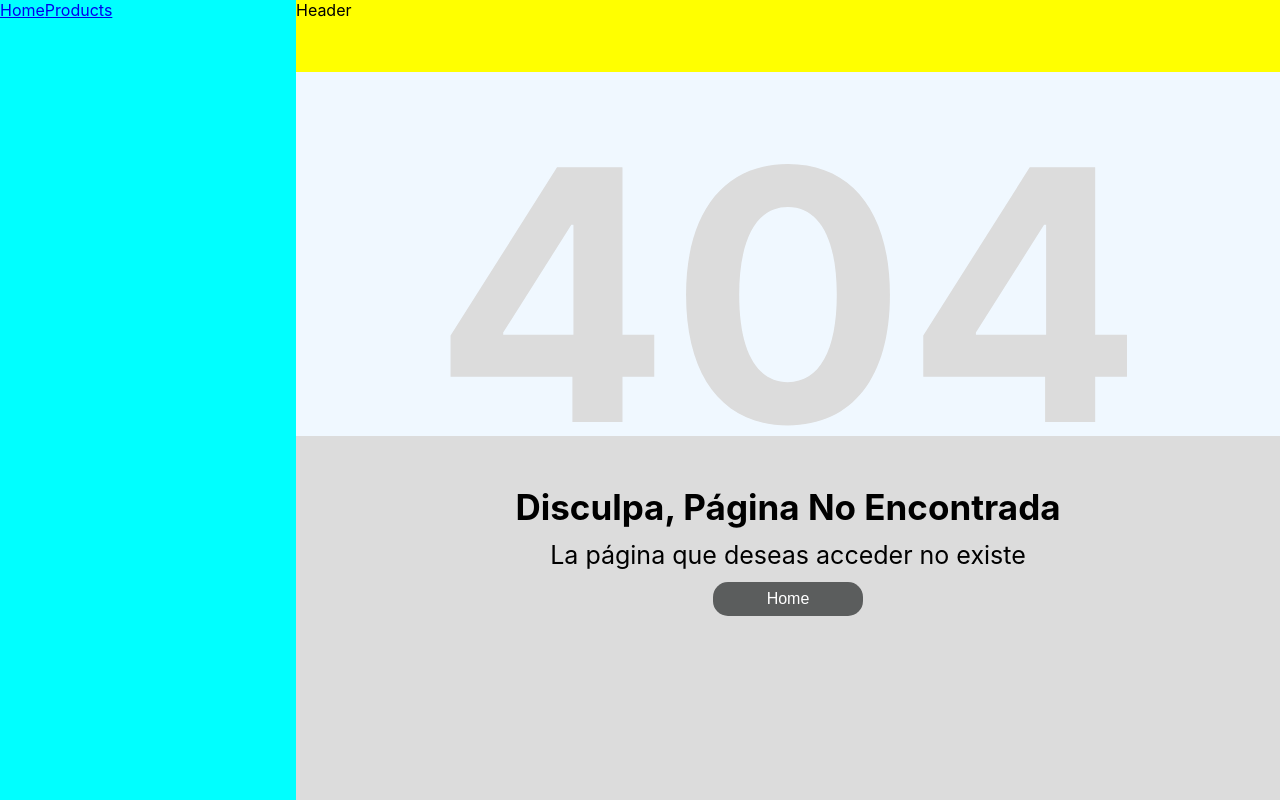
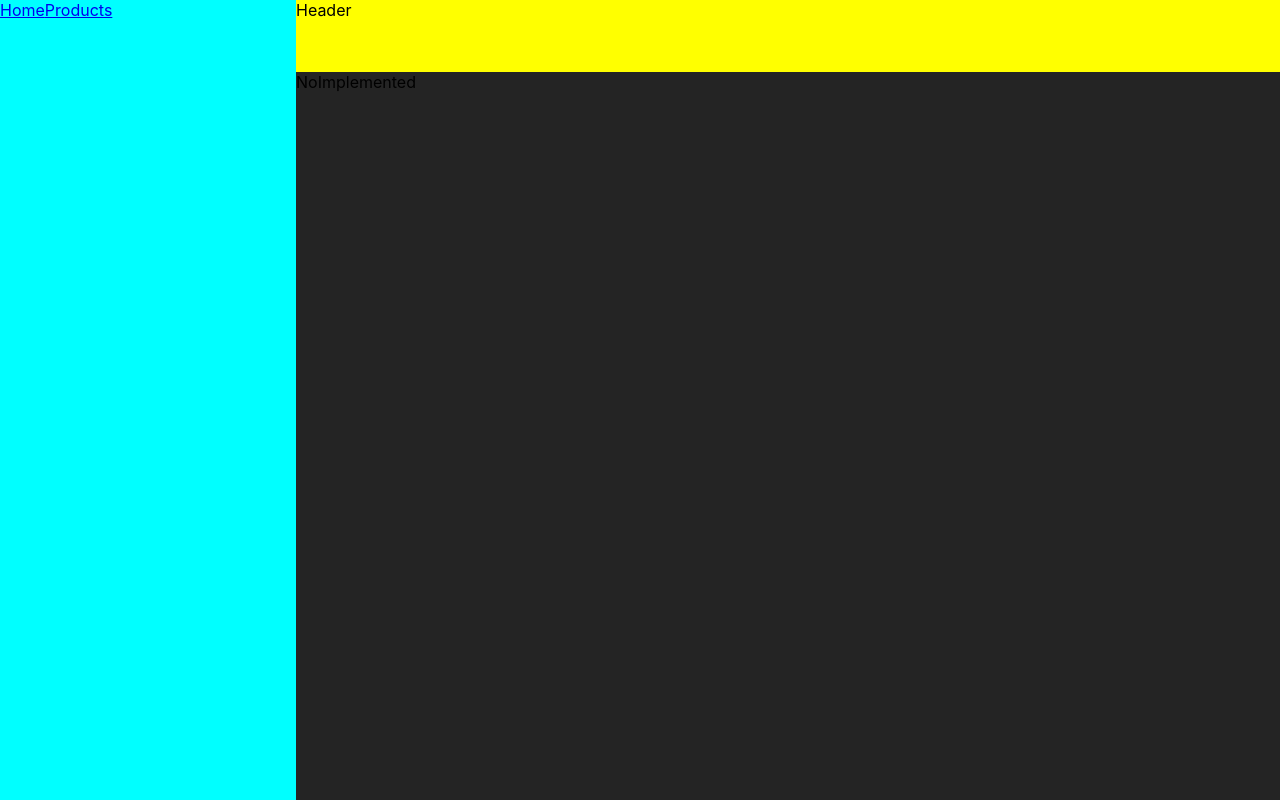
Before and after one commit to JoaquinVarelaCenco/Dashboard-Equipo1, a React (Create React App) app: page /stores in a window 1280 px wide. Before the commit this address had no page. Built offline with nearby package versions, Linux system fonts and the light colour scheme.

Commit message:
Inicio de pagina no implementada

```diff
--- a/src/pages/Error404/Error404.css
+++ b/src/pages/Error404/Error404.css
@@ -14,7 +14,7 @@
     background-color: aliceblue;
 }
 .error404__top p{
-    margin-bottom: -70px;
+    margin-bottom: -75px;
     font-size: 350px;
     font-weight: bold;
     color:gainsboro;
@@ -33,7 +33,6 @@
 
 .error404__bottom h3{
     font-size: 35px;
-    font-weight: bold;
 }
 
 .error404__bottom p{
--- /dev/null
+++ b/src/pages/NoImplemented/NoImplemented.js
@@ -0,0 +1,9 @@
+import './NoImplemented.css'
+
+const NoImplemented = () => {
+  return (
+    <div>NoImplemented</div>
+  )
+}
+
+export default NoImplemented
--- a/src/routes/AppRouter.js
+++ b/src/routes/AppRouter.js
@@ -2,6 +2,7 @@ import React from "react";
 import { BrowserRouter, Routes, Route } from "react-router-dom";
 import Error404 from "../pages/Error404/Error404";
 import Home from "../pages/Home/Home";
+import NoImplemented from "../pages/NoImplemented/NoImplemented";
 import ProductsList from "../pages/Products/ProductsList/ProductsList";
 import ProductView from "../pages/Products/ProductView/ProductView";
 
@@ -13,6 +14,7 @@ const AppRouter = () => {
         <Route path="/products" element={<ProductsList/>}/>
         <Route path="/products/:id" element={<ProductView/>}/>
         <Route path="/products/new" element={<ProductView/>}/>
+        <Route path="/stores/*" element={<NoImplemented/>}/>
         <Route path="/*" element={<Error404/>}/>
       </Routes>
   );
```
Also changed, not shown: src/pages/NoImplemented/NoImplemented.css (added).
